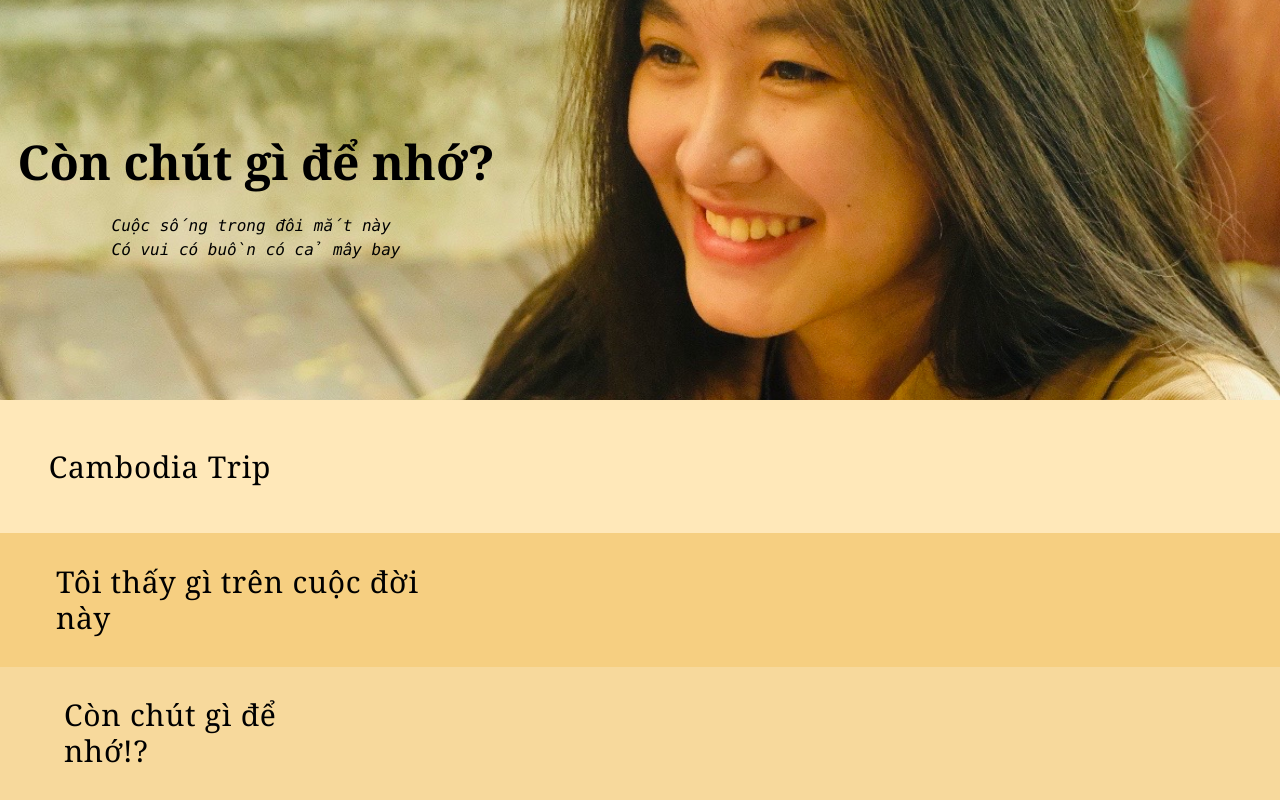
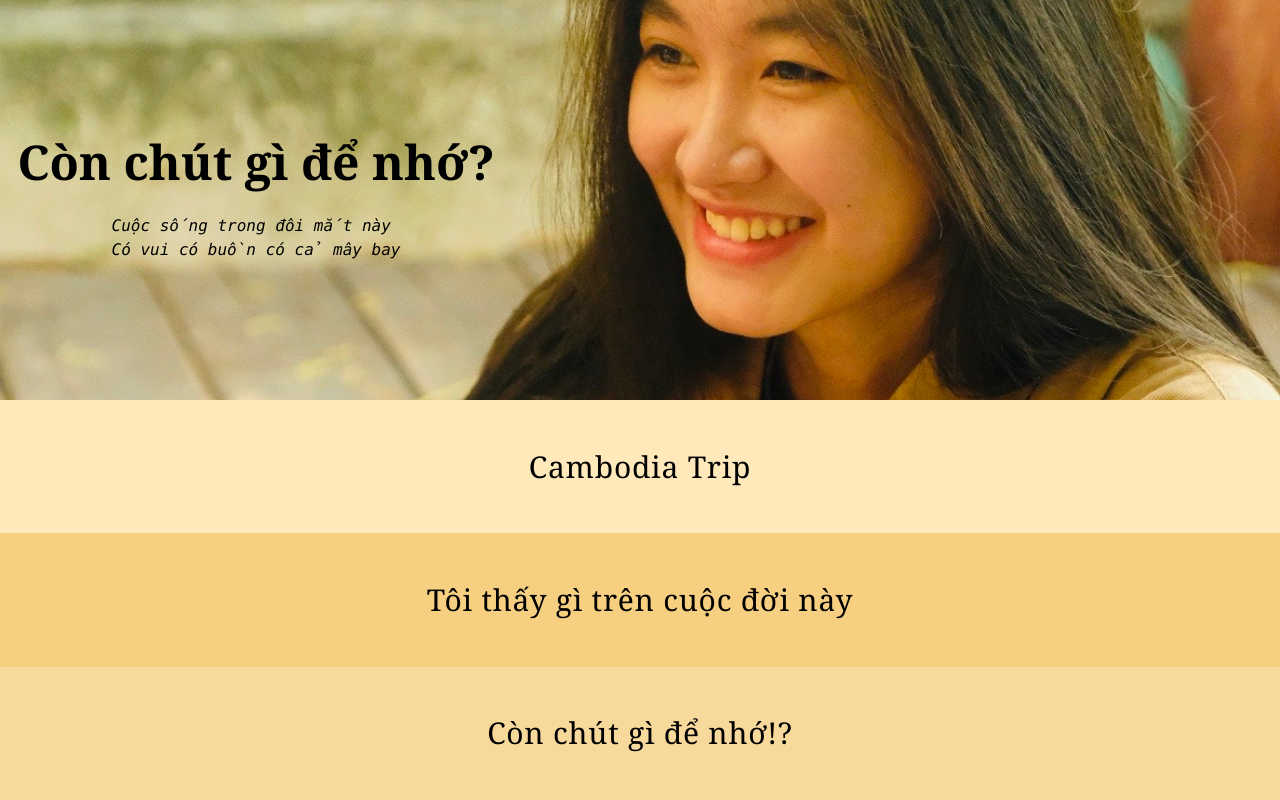
Before and after one commit to abelwi/Conchutgidenho, a Nuxt app in the folder nuxt-project/: page / in a window 1280 px wide. Built offline with nearby package versions, Linux system fonts and the light colour scheme.

Commit message:
add transition up and down

```diff
--- a/nuxt-project/components/ForeWord.vue
+++ /dev/null
@@ -1,17 +0,0 @@
-<template>
-    <div v-if="show" class="fixed inset-0 bg-[#F6CF81] z-50 flex flex-col items-center justify-center p-10">
-      <button @click="$emit('close')" class="absolute top-4 right-6 text-2xl">✖</button>
-      <h2 class="text-4xl font-serif mb-6">Câu chuyện của tôi</h2>
-      <p class="text-lg font-mono italic">
-        Đây là một phần nội dung bạn có thể thêm cho câu chuyện.<br />
-        Có thể kéo dài nhiều đoạn, hình ảnh hoặc hoạt cảnh ở đây.
-      </p>
-    </div>
-  </template>
-
-  <script setup>
-  defineProps({
-    show: Boolean
-  })
-  defineEmits(['close'])
-  </script>
--- /dev/null
+++ b/nuxt-project/components/Foreword.vue
@@ -0,0 +1,30 @@
+<template>
+  <div
+    class="fixed inset-0 z-20 flex flex-col transition-opacity duration-[1200ms] pointer-events-none"
+    :class="[
+      show ? 'opacity-100 pointer-events-auto' : 'opacity-0 pointer-events-none',
+    ]"
+    style="background-color: #F6CF81;"
+  >
+    <!-- Close button -->
+    <button
+      @click="$emit('close')"
+      class="absolute top-6 right-8 text-2xl font-bold text-gray-600 hover:text-black transition duration-300"
+    >
+      ✕
+    </button>
+
+    <!-- Foreword content -->
+    <div class="text-center p-10">
+      <h2 class="text-5xl font-serif mb-6">Lời mở đầu</h2>
+      <p class="text-lg font-mono italic">
+        Đây là phần nội dung lời mở đầu của bạn. Xin chào! 🌿
+      </p>
+    </div>
+  </div>
+</template>
+
+<script setup>
+defineProps({ show: Boolean })
+defineEmits(['close'])
+</script>
--- a/nuxt-project/pages/index.vue
+++ b/nuxt-project/pages/index.vue
@@ -1,33 +1,47 @@
 <template>
-  <div class="h-screen">
-    <div class="bg-[url(/images/my-avatar.jpg)] bg-cover bg-no-repeat bg-[20%_30%] h-1/2 cursor-pointer"
-    @click="showStory = true"
+  <!-- Full screen wrapper -->
+  <div class="h-screen flex flex-col overflow-hidden relative ">
+
+    <!-- Top section (1/2 height) -->
+    <div
+      class="h-1/2 bg-[url(/images/my-avatar.jpg)] bg-cover bg-no-repeat bg-[20%_30%] cursor-pointer transition-transform duration-[1200ms] z-10"
+      :class="{ '-translate-y-full': showStory }"
+      @click="showStory = true"
     >
       <div class="w-2/5 h-full inline-flex flex-col items-center justify-center space-y-7">
         <h1 class="font-serif text-5xl"><strong>Còn chút gì để nhớ?</strong></h1>
-        <p class="flex justify-center font-mono italic">Cuộc sống trong đôi mắt này <br>
+        <p class="flex justify-center font-mono italic">
+          Cuộc sống trong đôi mắt này <br />
           Có vui có buồn có cả mây bay
         </p>
       </div>
     </div>
 
-    <div class= "h-1/6 bg-[#FFE8B9]">
-      <p class="w-1/4 h-full flex items-center justify-center text-3xl font-serif tracking-wide">Cambodia Trip</p>
+    <!-- Bottom section (3x 1/6 = 1/2 height) -->
+    <div
+      class="flex flex-col flex-1 transition-transform duration-700 z-10"
+      :class="{ 'translate-y-full': showStory }"
+    >
+      <div class="flex-1 bg-[#FFE8B9] flex items-center justify-center">
+        <p class="text-3xl font-serif tracking-wide">Cambodia Trip</p>
+      </div>
+      <div class="flex-1 bg-[#F6CF81] flex items-center justify-center">
+        <p class="text-3xl font-serif tracking-wide">Tôi thấy gì trên cuộc đời này</p>
+      </div>
+      <div class="flex-1 bg-[#F7D99C] flex items-center justify-center">
+        <p class="text-3xl font-serif tracking-wide">Còn chút gì để nhớ!?</p>
+      </div>
     </div>
-    <div class="h-1/6 bg-[#F6CF81]">
-      <p class="w-1/3 h-full pl-14 flex items-center justify-center font-serif text-3xl tracking-wide">Tôi thấy gì trên cuộc đời này</p>
-    </div>
-    <div class="h-1/6 bg-[#F7D99C] ">
-      <p class=" w-1/4 h-full pl-16 flex items-center justify-center font-serif text-3xl tracking-wide">Còn chút gì để nhớ!?</p>
-    </div>
+
+    <!-- Showing Foreword -->
+    <Foreword :show="showStory" @close="showStory = false" />
+
   </div>
-
-  <ForeWord :show="showStory" @close="showStory = false" />
-  </template>
+</template>
 
 <script setup>
 import { ref } from 'vue'
-import ForeWord from '~/components/ForeWord.vue'
+import Foreword from '~/components/Foreword.vue'
 
 const showStory = ref(false)
 </script>
```
